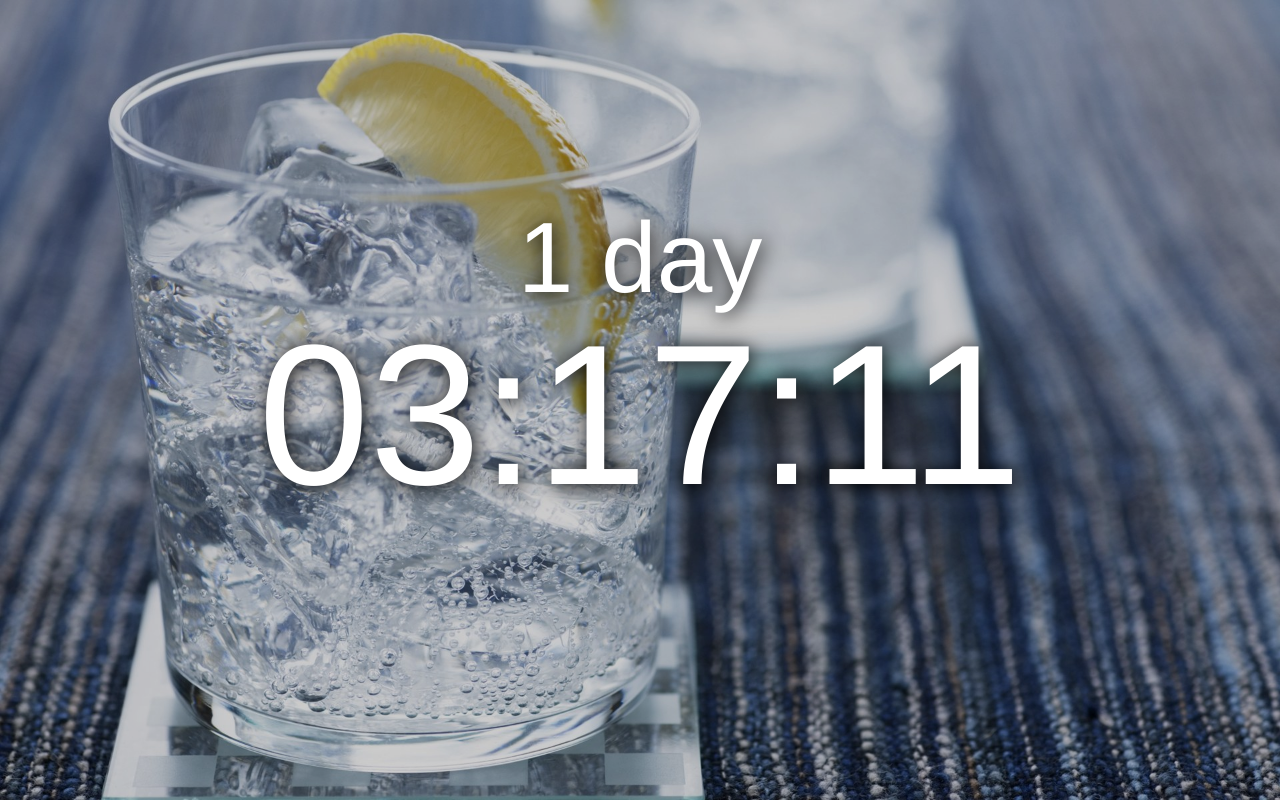
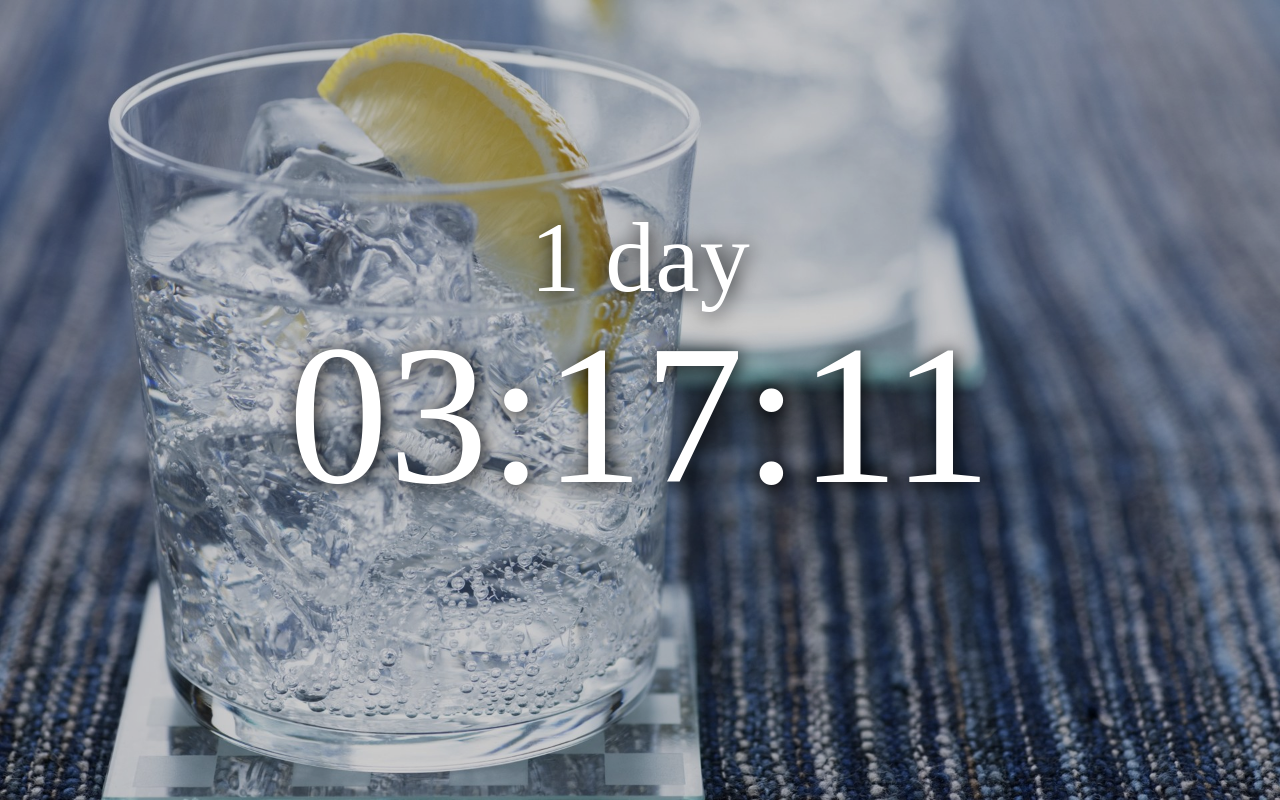
Before and after one commit to zoltantarcsay/gnt, a plain HTML site: page index.html in a window 1280 px wide. Drawn offline with Linux system fonts and the light colour scheme.

Commit message:
style updates

```diff
--- a/index.html
+++ b/index.html
@@ -14,7 +14,7 @@
     }
 
     .counter {
-        font-family: 'Helvetica Neue';
+        font-family: 'Helvetica Neue' Helvetica Arial sans-serif;
         font-weight: 100;
         font-size: 200px;
         color: #fff;
```
